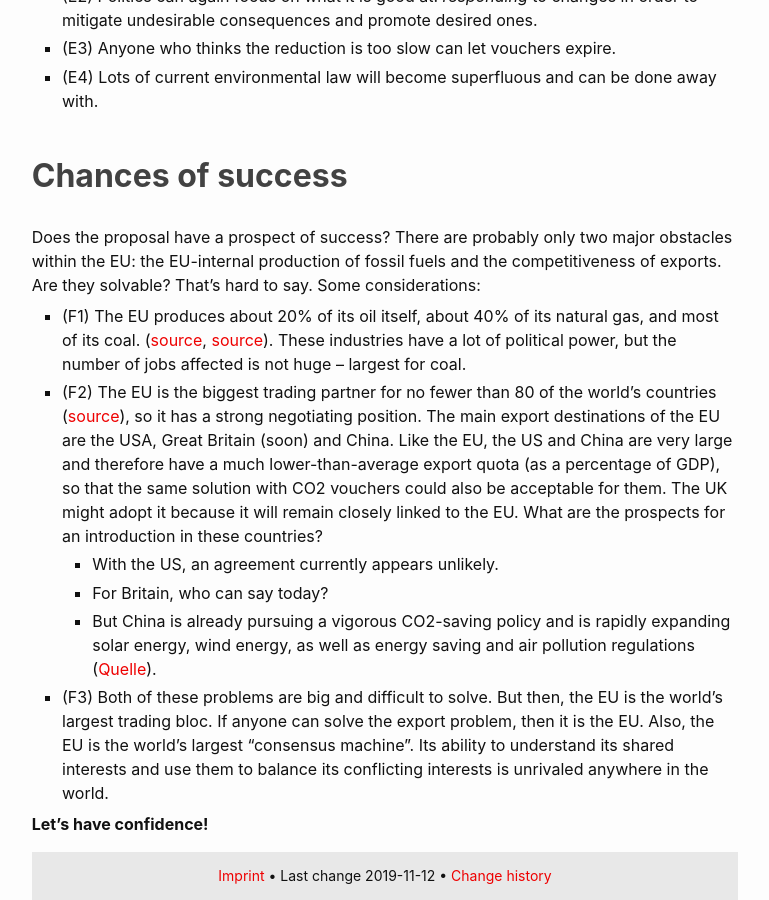
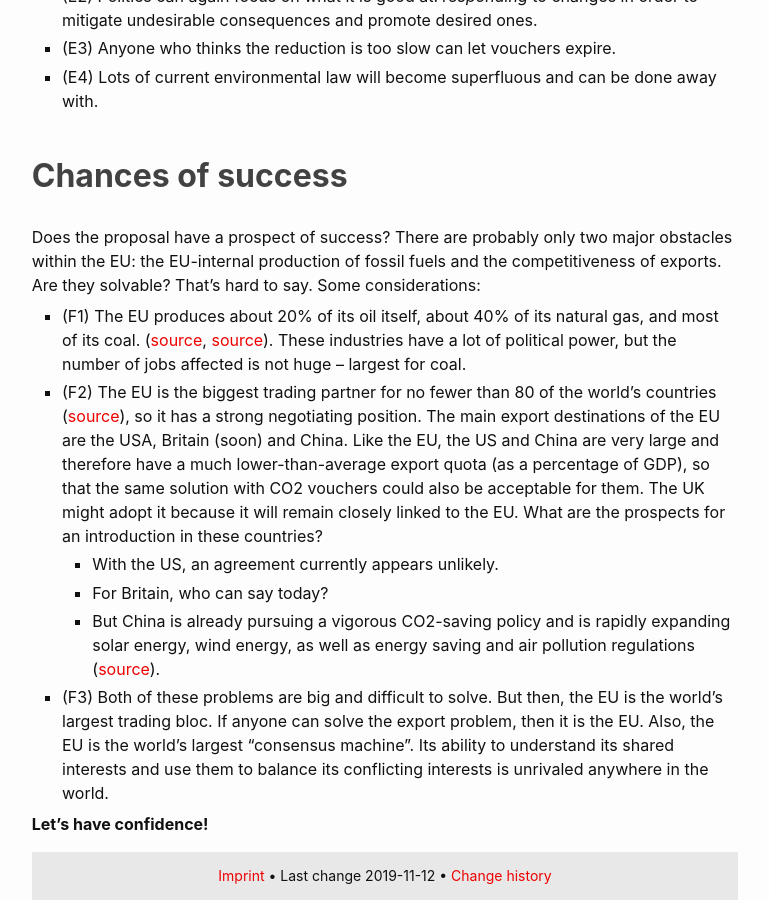
Before and after one commit to co2coupons/co2coupons.github.io, a Jekyll site: the page built from en.md, in a window 1280 px wide and 900 px high, scrolled down 2839 px. Shown: the whole window, without its empty margins (255-1024 px from the left). Built offline with Jekyll 4.4.1, drawn with Linux system fonts in a browser that asks for light colours.

Commit message:
en.md: small corrections

```diff
--- a/en.md
+++ b/en.md
@@ -170,7 +170,7 @@ Some considerations:
   the world's countries
   ([source](https://ec.europa.eu/trade/policy/eu-position-in-world-trade/)),
   so it has a strong negotiating position.
-  The main export destinations of the EU are the USA, Great Britain (soon)
+  The main export destinations of the EU are the USA, Britain (soon)
   and China.
   Like the EU, the US and China are very large and therefore have
   a much lower-than-average export quota (as a percentage of GDP),
@@ -182,7 +182,7 @@ Some considerations:
   - But China is already pursuing a vigorous CO2-saving policy and is
     rapidly expanding solar energy, wind energy,
     as well as energy saving and air pollution regulations
-    ([Quelle](https://en.wikipedia.org/wiki/Energy_policy_of_China)).
+    ([source](https://en.wikipedia.org/wiki/Energy_policy_of_China)).
 - (F3) Both of these problems are big and difficult to solve.
   But then, the EU is the world's largest trading bloc.
   If anyone can solve the export problem, then it is the EU.
```
